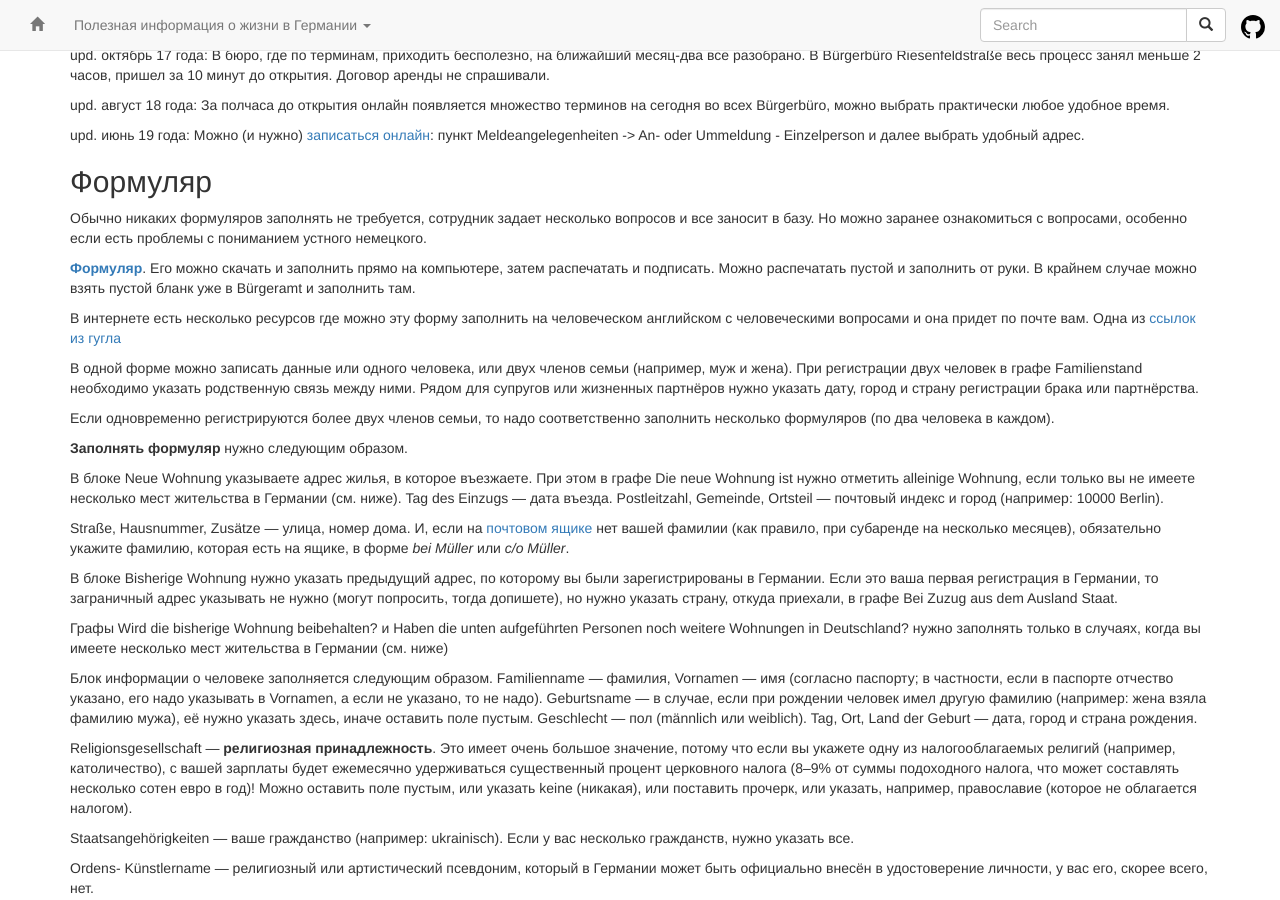
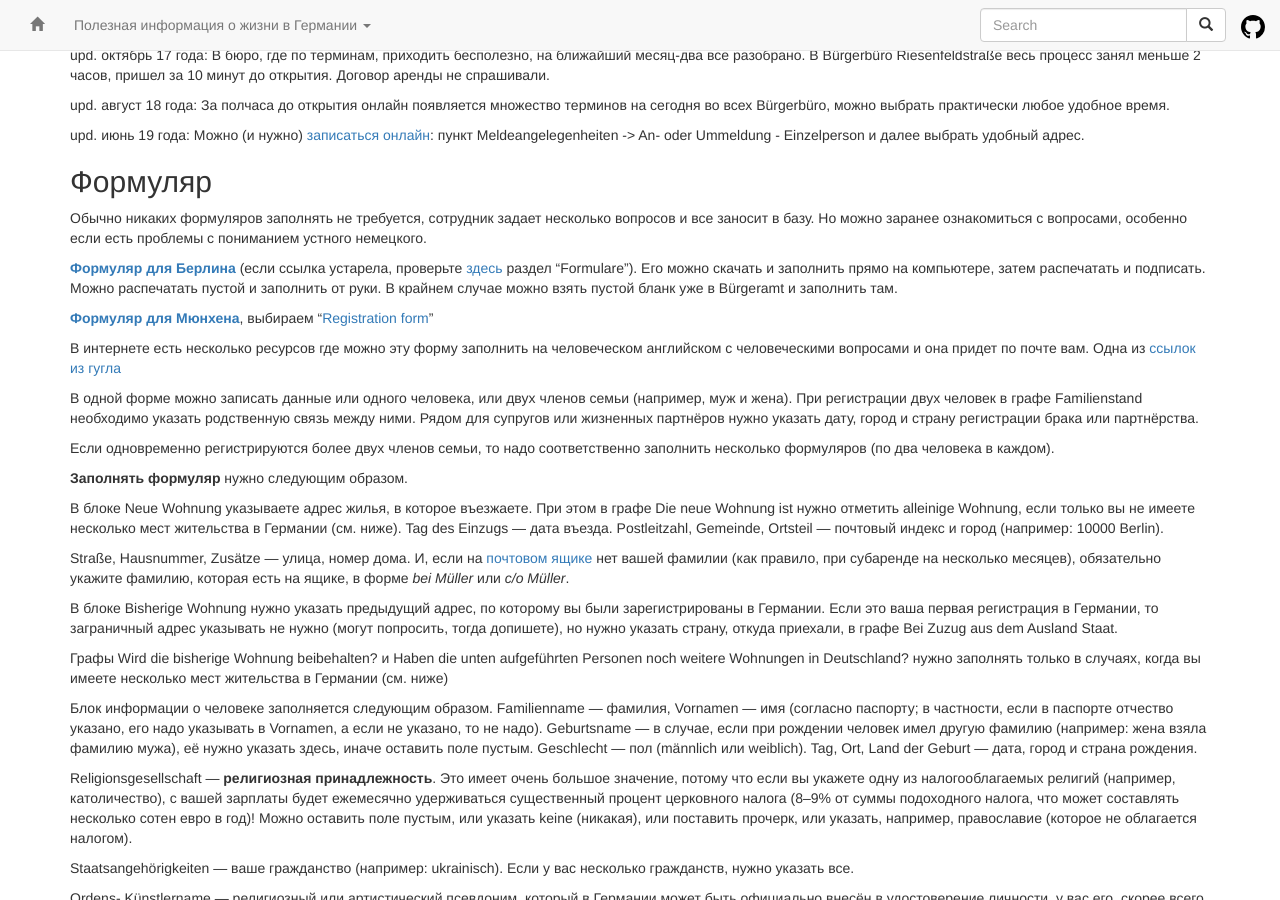
Before and after one commit to ru-de/faq, a Jekyll site: the page built from pages/Регистрация места жительства.md, in a window 1280 px wide and 900 px high, scrolled down 2711 px. Built offline with Jekyll 4.4.1, drawn with Linux system fonts in a browser that asks for light colours; nearby versions of some CDN libraries.

Commit message:
Travis #1316: sync github pages

```diff
--- a/pages/Регистрация места жительства.md
+++ b/pages/Регистрация места жительства.md
@@ -128,7 +128,9 @@ upd. июнь 19 года:
 
 Обычно никаких формуляров заполнять не требуется, сотрудник задает несколько вопросов и все заносит в базу. Но можно заранее ознакомиться с вопросами, особенно если есть проблемы с пониманием устного немецкого.
 
-**[Формуляр](http://www.berlin.de/formularserver/formular.php?402608)**. Его можно скачать и заполнить прямо на компьютере, затем распечатать и подписать. Можно распечатать пустой и заполнить от руки. В крайнем случае можно взять пустой бланк уже в Bürgeramt и заполнить там.
+**[Формуляр для Берлина](https://www.berlin.de/formularverzeichnis/?formular=/labo/zentrale-einwohnerangelegenheiten/_assets/anmeldung_bei_der_meldebehoerde.pdf)** (если ссылка устарела, проверьте [здесь](http://service.berlin.de/dienstleistung/120686/) раздел "Formulare"). Его можно скачать и заполнить прямо на компьютере, затем распечатать и подписать. Можно распечатать пустой и заполнить от руки. В крайнем случае можно взять пустой бланк уже в Bürgeramt и заполнить там.
+
+**[Формуляр для Мюнхена](https://www.muenchen.de/rathaus/home_en/Department-of-Public-Order/Registration-Deregistration.html)**, выбираем "[Registration form](https://www.muenchen.de/rathaus/dam/jcr:002cab0e-2206-4a43-8b61-0ff66da42b7e/Registration.pdf)"
 
 В интернете есть несколько ресурсов где можно эту форму заполнить на человеческом английском с человеческими вопросами и она придет по почте вам. Одна из [ссылок из гугла](https://allaboutberlin.com/docs/anmeldung)
 
```
